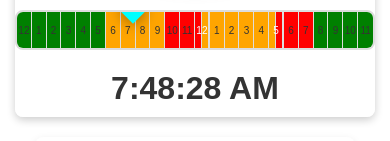
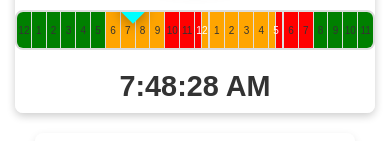
Before and after one commit to barquechak/tarifas-luz-react-app, a React (Vite) app: page / in a window 390 px wide. Shown: the part 510-651 px from the top of the page. Built offline with nearby package versions, Linux system fonts and the light colour scheme.

Commit message:
Updated the DigitalClock for update more efficiently, also changed the transitions for a smooth looking

```diff
--- a/src/components/DigitalClockContainer.tsx
+++ b/src/components/DigitalClockContainer.tsx
@@ -1,15 +1,20 @@
 import { useEffect, useState } from "react";
-import "../styles/digitalClock.css";
+import "../styles/DigitalClockContainer.css";
 
 const DigitalClockContainer: React.FC = () => {
   const [time, setTime] = useState(new Date());
 
   useEffect(() => {
     const interval = setInterval(() => {
-      setTime(new Date());
+      const currentTime = new Date();
+      // Only update the state if the seconds or minutes change
+      if (currentTime.getSeconds() !== time.getSeconds()) {
+        setTime(currentTime);
+      }
     }, 1000);
-    return () => clearInterval(interval);
-  }, []);
+
+    return () => clearInterval(interval); // Cleanup interval on unmount
+  }, [time]); // Add `time` as a dependency to check only the second change
 
   return (
     <>
--- a/src/styles/digitalClock.css
+++ b/src/styles/DigitalClockContainer.css
@@ -6,6 +6,7 @@
   font-weight: bold;
   color: #333;
   word-wrap: break-word;
+  transition: opacity 0.3s ease-in-out; /* Smooth transition on time change */
 }
 
 /* Responsiveness for smaller devices */
@@ -13,9 +14,10 @@
   #current-time {
     font-size: 2rem; /* Smaller font for smaller screens */
   }
+}
 
-  #current-block {
-    font-size: 1rem; /* Adjust font size for small screens */
-    padding: 5px 10px;
+@media (max-width: 480px) {
+  #current-time {
+    font-size: 1.8rem; /* Adjust font size further for very small screens */
   }
 }
```
